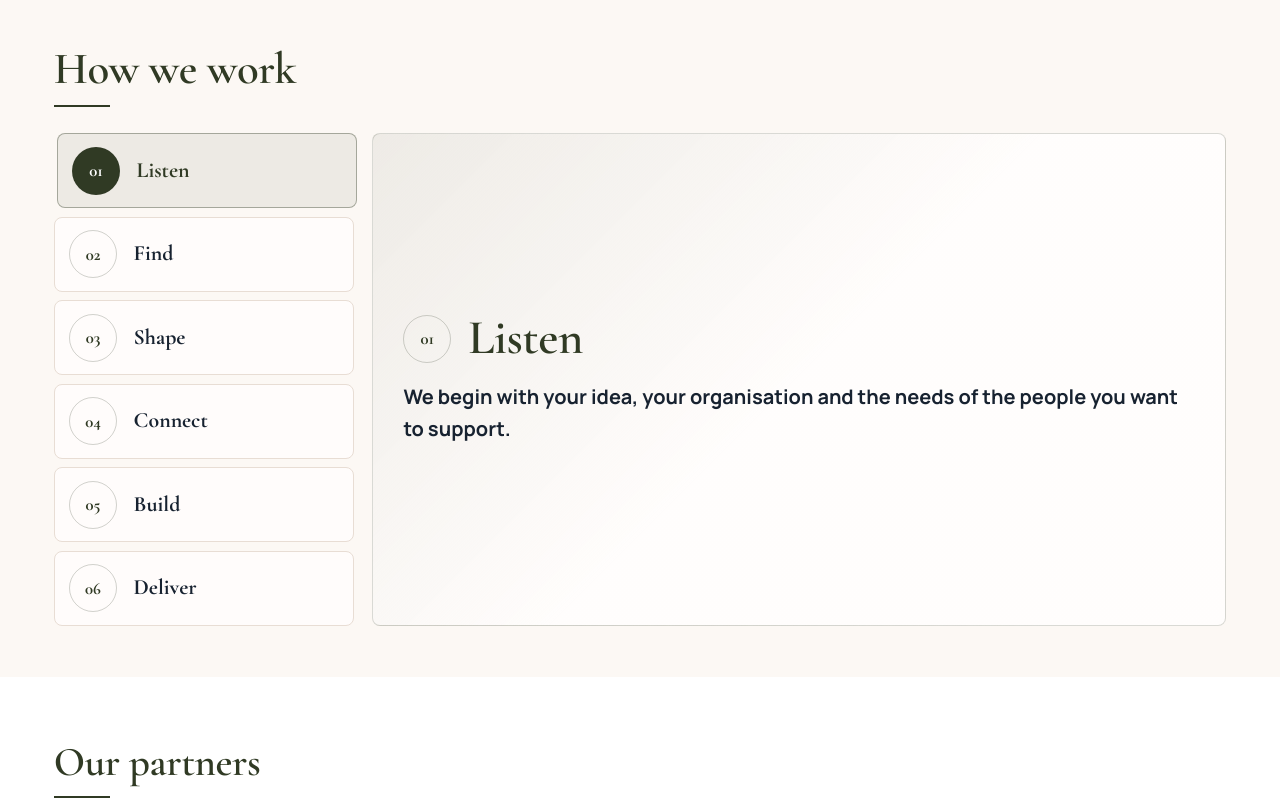
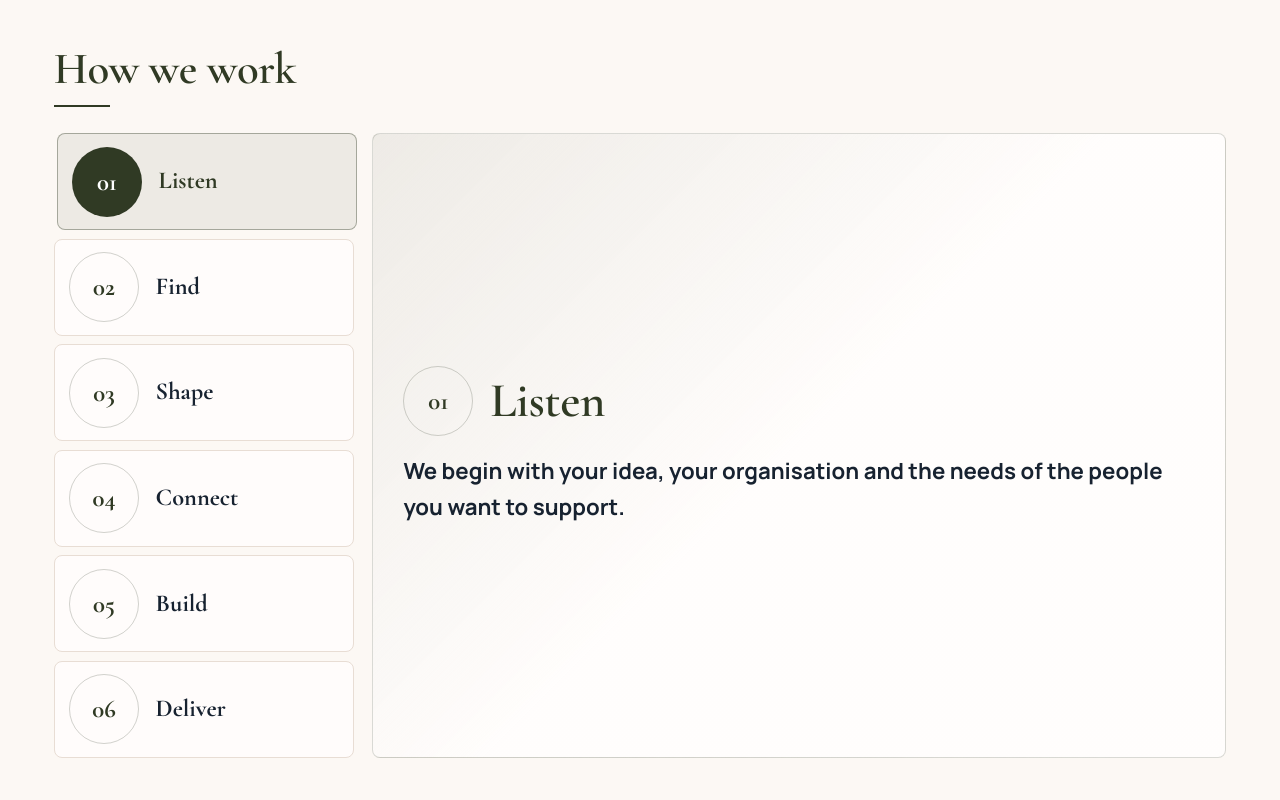
Before and after one commit to KristianAntoanov/Victory-Ani-FE, a React (Vite) app: page /about in a window 1280 px wide. Shown: the part 2580-3380 px from the top of the page. Built offline with nearby package versions, Linux system fonts and the light colour scheme.

Commit message:
Add asked changes for ABOUT US page

```diff
--- a/src/pages/public/about/About.module.css
+++ b/src/pages/public/about/About.module.css
@@ -338,9 +338,9 @@
 
 .processRail button {
   display: grid;
-  grid-template-columns: 52px minmax(0, 1fr);
+  grid-template-columns: 74px minmax(0, 1fr);
   align-items: center;
-  min-height: 74px;
+  min-height: 94px;
   gap: var(--space-3);
   padding: 0.75rem 0.85rem;
   border: 1px solid var(--color-border);
@@ -355,21 +355,21 @@
 .processRail button > span,
 .stepNumber {
   display: grid;
-  width: 48px;
-  height: 48px;
+  width: 70px;
+  height: 70px;
   place-items: center;
   border: 1px solid rgba(var(--color-green-rgb), 0.22);
   border-radius: 50%;
   color: var(--color-green);
   font-family: var(--font-serif);
-  font-size: 1rem;
+  font-size: 1.48rem;
   font-weight: 700;
 }
 
 .processRail button strong {
   color: inherit;
   font-family: var(--font-serif);
-  font-size: clamp(1.3rem, 1.4vw, 1.62rem);
+  font-size: clamp(1.45rem, 1.55vw, 1.78rem);
   line-height: 1;
 }
 
@@ -412,7 +412,7 @@
   max-width: 68rem;
   margin-top: var(--space-4);
   color: var(--color-text);
-  font-size: clamp(1.08rem, 1rem + 0.25vw, 1.25rem);
+  font-size: clamp(1.2rem, 1.08rem + 0.32vw, 1.42rem);
   font-weight: 620;
   line-height: 1.62;
 }
@@ -520,11 +520,11 @@
 
   .processMobile button {
     display: grid;
-    grid-template-columns: 42px minmax(0, 1fr) 24px;
+    grid-template-columns: 58px minmax(0, 1fr) 24px;
     gap: var(--space-3);
     align-items: center;
     width: 100%;
-    min-height: 64px;
+    min-height: 80px;
     padding: 0.65rem var(--space-4);
     border: 0;
     background: transparent;
@@ -535,27 +535,28 @@
 
   .processMobile button > span {
     display: grid;
-    width: 40px;
-    height: 40px;
+    width: 56px;
+    height: 56px;
     place-items: center;
     border-radius: 50%;
     background: var(--color-green);
     color: #fff;
     font-family: var(--font-serif);
+    font-size: 1.3rem;
     font-weight: 700;
   }
 
   .processMobile button strong {
     color: var(--color-green);
     font-family: var(--font-serif);
-    font-size: 1.35rem;
+    font-size: 1.5rem;
     line-height: 1.15;
   }
 
   .processMobile p {
-    padding: 0 var(--space-4) var(--space-4) calc(42px + var(--space-6));
+    padding: 0 var(--space-4) var(--space-4) calc(58px + var(--space-6));
     color: var(--color-text);
-    font-size: 1rem;
+    font-size: 1.08rem;
     font-weight: 600;
     line-height: 1.55;
   }
```
